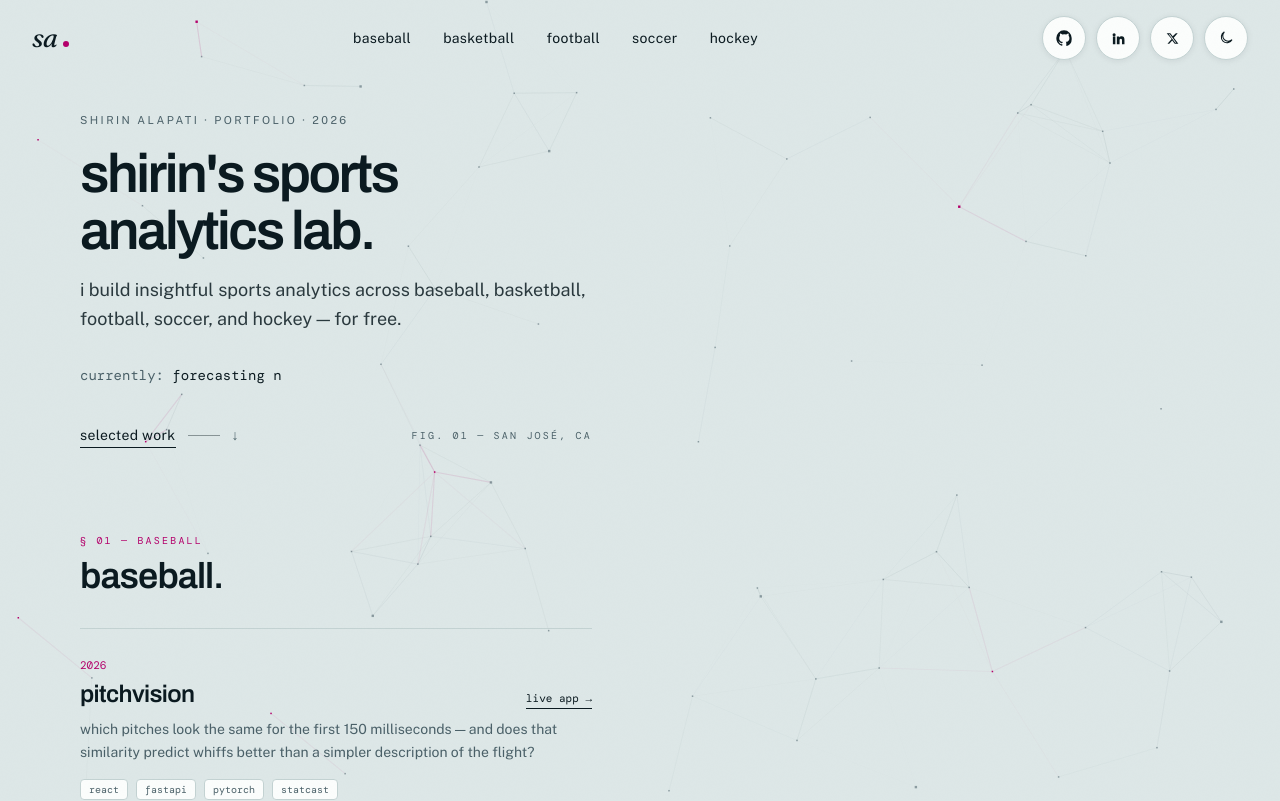
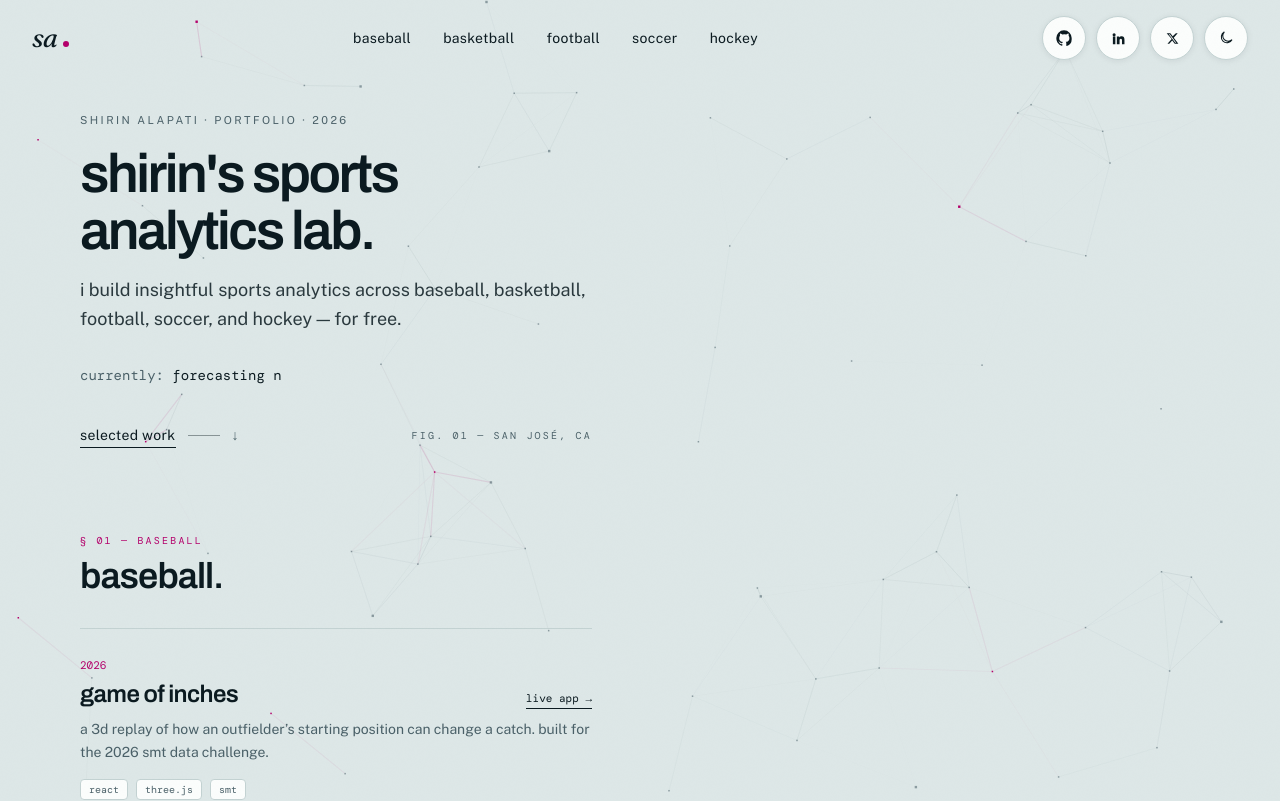
Before and after one commit to shirinalapati/shirin-sports-analytics-lab, a React (Vite) app: page / in a window 1280 px wide. Shown: the top 801 px of the page. Built offline with nearby package versions, Linux system fonts and the light colour scheme; a web font is replaced by a local one.

Commit message:
Add the SMT Data Challenge replay to the baseball projects.

```diff
--- a/src/data/projects.ts
+++ b/src/data/projects.ts
@@ -196,6 +196,21 @@ export const projects: Project[] = [
     hrefLabel: "live app",
   },
   {
+    slug: "game-of-inches",
+    title: "game of inches",
+    dates: "2026",
+    sport: "baseball",
+    featured: true,
+    blurb:
+      "a 3d replay of how an outfielder’s starting position can change a catch. built for the 2026 smt data challenge.",
+    detail:
+      "compares the recorded route with a simulated ghost fielder who starts at the league-average spot for that outfield position. estimated catch probabilities use a published statcast distance-and-opportunity-time chart, with an adjustment for running backward. distance saved is how much less ground the actual start needed. san josé state university, team 227, with ethan nepo and jacob crumley. 3d stadium and player assets adapted from solomon gumball’s baseball-sim.",
+    tags: ["react", "three.js", "smt"],
+    note: "2026 smt data challenge · honorable mention",
+    href: "https://shirinalapati.github.io/smt-shift-replay/#/",
+    hrefLabel: "live app",
+  },
+  {
     slug: "pitchvision",
     title: "pitchvision",
     dates: "2026",
```
